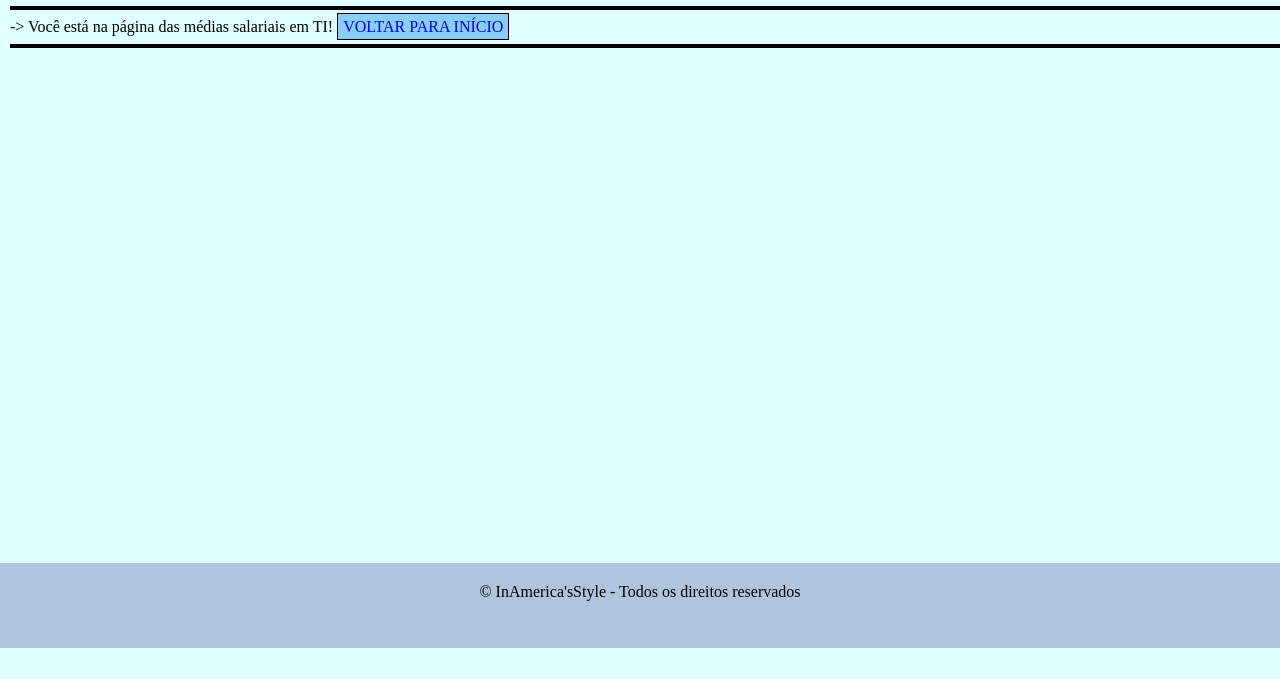
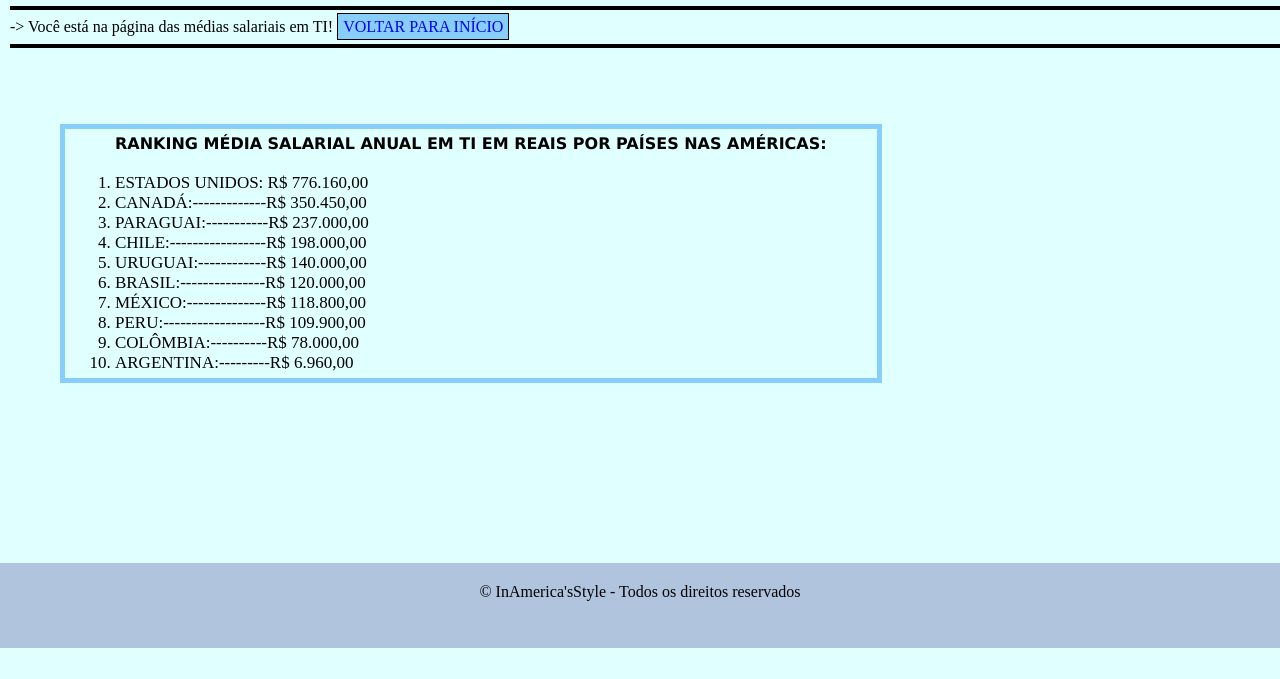
Before and after one commit to venezareal/atv0006, a plain HTML site: page ranking.html in a window 1280 px wide. Shown: the part 121-800 px from the top of the page. Drawn offline with Linux system fonts and the light colour scheme.

Commit message:
Issue 4- Criando e estilizando página de ranking salarial

```diff
--- a/ranking.html
+++ b/ranking.html
@@ -25,6 +25,24 @@
         <p> -> Você está na página das médias salariais em TI! <a href="index.html">VOLTAR PARA INÍCIO</a></p>
         <hr>
 
+        <br>
+        <ol>
+            <h1>Ranking Média Salarial Anual em TI em Reais por Países nas Américas:</h1>
+            <br>
+            <li>Estados Unidos: R$ 776.160,00</li>
+            <li>Canadá:-------------R$ 350.450,00</li>
+            <li>Paraguai:-----------R$ 237.000,00</li>
+            <li>Chile:-----------------R$ 198.000,00</li>
+            <li>Uruguai:------------R$ 140.000,00</li>
+            <li>Brasil:---------------R$ 120.000,00</li>
+            <li>México:--------------R$ 118.800,00</li>
+            <li>Peru:------------------R$ 109.900,00</li>
+            <li>Colômbia:----------R$ 78.000,00</li>
+            <li>Argentina:---------R$ 6.960,00</li>
+        </ol>
+
+
+
 
 
 
--- a/style.css
+++ b/style.css
@@ -3,7 +3,7 @@ body {
 }
 
 header {
-    background: lightcyan;
+    background: azure;
     display: flex;
     align-items: center;
     justify-items: left;
@@ -144,3 +144,23 @@ main #pop ul li {
     justify-items: center;
     font-size: 17px;
 }
+
+main ol h1 {
+    font-size: medium;
+    font-weight: bold;
+    font-family: Verdana, Geneva, Tahoma, sans-serif;
+}
+
+main ol {
+    border: 5px solid lightskyblue;
+    background: lightcyan;
+    padding: 5px 50px 5px 50px;
+    margin: 50px;
+    text-transform: uppercase;
+    gap: 5px;
+    display: table;
+    flex-direction: column;
+    font-size: 17px;
+    justify-content: center;
+
+}
```
